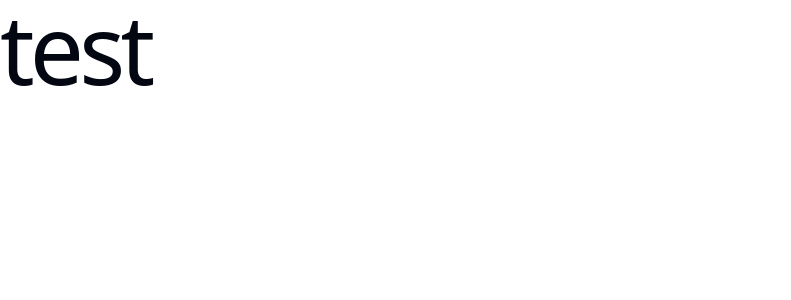
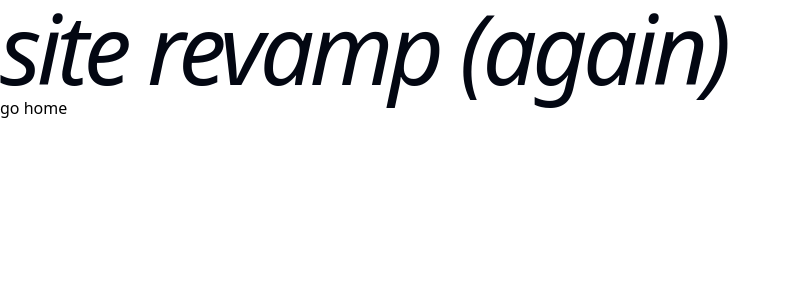
Before and after one commit to Wangj3743/Wangj3743.github.io, a Nuxt app: page /about in a window 1280 px wide. Shown: the top 300 px of the page, without its empty margins (0-791 px from the left). Built offline with nearby package versions, Linux system fonts and the light colour scheme.

Commit message:
more setup

```diff
--- a/app.vue
+++ b/app.vue
@@ -1,5 +1,26 @@
+<script>
+export default {
+
+}
+</script>
+
+
+
 <template>
   <div>
-    <h1 class="text-8xl text-gray-950 tracking-tighter text-balance">test</h1>
+    <NuxtPage />
   </div>
 </template>
+
+
+<style>
+.page-enter-active,
+.page-leave-active {
+  transition: all 0.4s;
+}
+.page-enter-from,
+.page-leave-to {
+  opacity: 0;
+  filter: blur(1rem);
+}
+</style>
--- a/nuxt.config.ts
+++ b/nuxt.config.ts
@@ -1,5 +1,8 @@
 // https://nuxt.com/docs/api/configuration/nuxt-config
 export default defineNuxtConfig({
+  app: {
+    pageTransition: { name: 'page', mode: 'out-in'}
+  },
   compatibilityDate: '2025-05-15',
   devtools: { enabled: true },
   modules: ['@nuxtjs/tailwindcss'],
--- /dev/null
+++ b/pages/about.vue
@@ -0,0 +1,6 @@
+<template>
+  <div>
+    <h1 class="italic text-8xl text-gray-950 tracking-tighter text-balance">site revamp (again)</h1>
+    <NuxtLink to="/">go home</NuxtLink>
+  </div>
+</template>
--- /dev/null
+++ b/pages/index.vue
@@ -0,0 +1,6 @@
+<template>
+  <div>
+    <h1 class="italic text-8xl text-gray-950 tracking-tighter text-balance">this is v3.</h1>
+    <NuxtLink to="/about">about</NuxtLink>
+  </div>
+</template>
```
